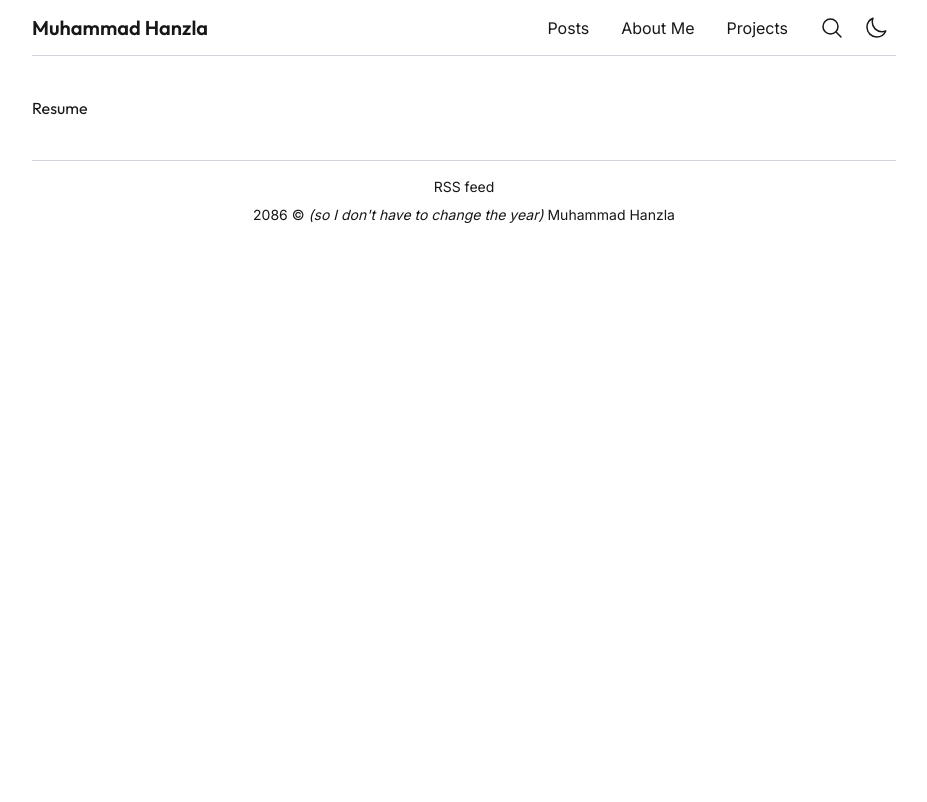
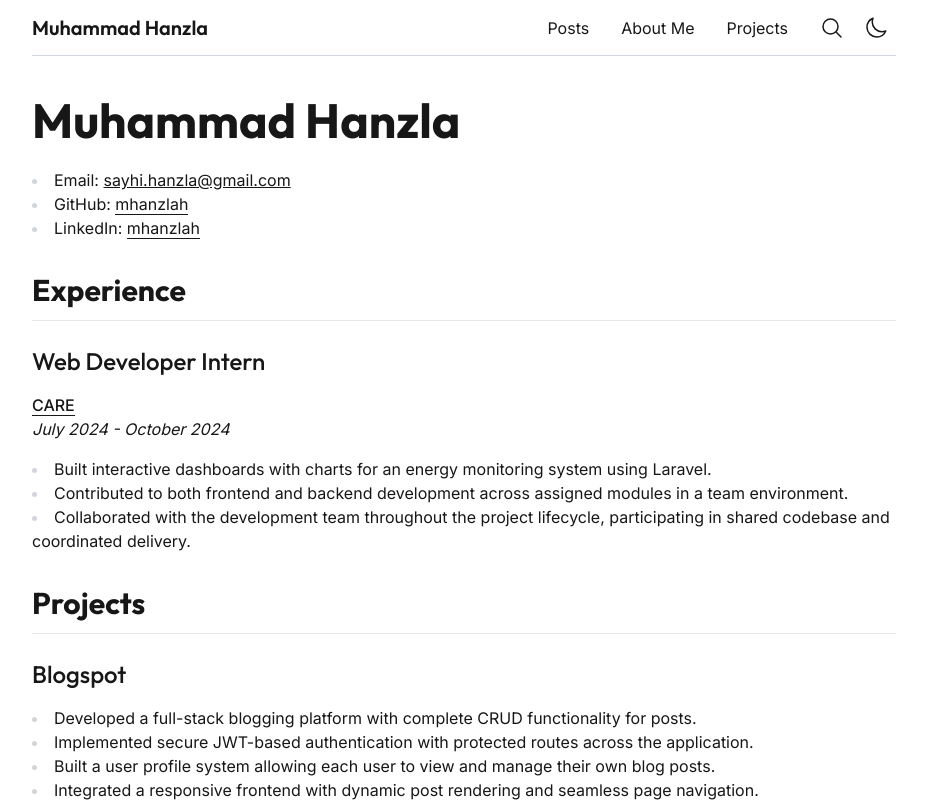
Before and after one commit to mhanzlah/mhanzlah.com, a Next.js app: page /resume in a window 1280 px wide. Shown: the top 802 px of the page, without its empty margins (176-1103 px from the left). Built offline with nearby package versions, Linux system fonts and the light colour scheme.

Commit message:
feat: implement resume page with data and types updates

```diff
--- a/src/app/resume/page.tsx
+++ b/src/app/resume/page.tsx
@@ -1,9 +1,143 @@
+import Section from '@/components/ui/section';
+import { aboutMe } from '@/data/about-me';
+import { projects } from '@/data/projects';
 import { Metadata } from 'next';
+import Link from 'next/link';
 
 export const metadata: Metadata = {
-  title: 'Resume',
+  title: aboutMe.name,
 };
 
 export default function Resume() {
-  return <h1>Resume</h1>;
+  const { name, socials, emailAddress, experiences, educations, skills } = aboutMe;
+
+  return (
+    <Section parent={true} title={name}>
+      <div className="mb-8">
+        <ul className="list-inside list-disc marker:text-gray-300 dark:marker:text-gray-600">
+          <li>
+            Email:{' '}
+            <Link href={`mailto:${emailAddress}`} className="underline">
+              {emailAddress}
+            </Link>
+          </li>
+          {socials.map((social) => (
+            <li key={social.title}>
+              {social.title}:{' '}
+              <Link
+                href={social.href}
+                className="border-foreground border-b"
+                target="_blank"
+                rel="noopener norefferer"
+              >
+                {social.hrefDisplay ?? social.href}
+              </Link>
+            </li>
+          ))}
+        </ul>
+      </div>
+
+      <Section
+        title="Experience"
+        headingClassName="border-b border-gray-200 dark:border-gray-700 pb-3"
+        className="mb-8"
+      >
+        <ul>
+          {experiences.map((experience) => (
+            <li key={`${experience.role}-${experience.company}`} className="not-last:mb-6">
+              <h3 className="mb-4 text-xl font-medium md:text-2xl">{experience.role}</h3>
+              <Link
+                href={experience.company.href}
+                className="border-foreground border-b font-medium"
+              >
+                {experience.company.title}
+              </Link>
+              <p className="mb-4 italic">
+                {new Date(experience.startDate).toLocaleDateString('en-US', {
+                  month: 'long',
+                  year: 'numeric',
+                })}{' '}
+                -{' '}
+                {new Date(experience.endDate).toLocaleDateString('en-US', {
+                  month: 'long',
+                  year: 'numeric',
+                })}
+              </p>
+              <ul className="list-inside list-disc marker:text-gray-300 dark:marker:text-gray-600">
+                {experience.description?.map((item) => (
+                  <li key={item}>{item}</li>
+                ))}
+              </ul>
+            </li>
+          ))}
+        </ul>
+      </Section>
+
+      <Section
+        title="Projects"
+        headingClassName="border-b border-gray-200 dark:border-gray-700 pb-3"
+        className="mb-8"
+      >
+        <ul>
+          {projects
+            .filter((p) => p.onCV)
+            .map((project) => {
+              const demoLink = project.links.find((l) => l.title === 'Demo');
+
+              return (
+                <li key={project.title} className="not-last:mb-6">
+                  <h3 className="mb-4 text-xl font-medium md:text-2xl">
+                    <Link
+                      href={demoLink?.href ?? '#'}
+                      className="hover:border-foreground border-b border-transparent"
+                    >
+                      {project.title}
+                    </Link>
+                  </h3>
+                  <ul className="list-inside list-disc marker:text-gray-300 dark:marker:text-gray-600">
+                    {project.description?.map((item) => (
+                      <li key={item}>{item}</li>
+                    ))}
+                  </ul>
+                </li>
+              );
+            })}
+        </ul>
+      </Section>
+
+      <Section
+        title="Education"
+        headingClassName="border-b border-gray-200 dark:border-gray-700 pb-3"
+        className="mb-8"
+      >
+        <ul>
+          {educations.map((education) => (
+            <li key={education.degree}>
+              <h3 className="mb-4 text-xl font-medium md:text-2xl">{education.degree}</h3>
+              <p className="font-semibold">{education.instititue}</p>
+              <p className="italic">
+                {new Date(education.startDate).toLocaleDateString('en-US', {
+                  year: 'numeric',
+                })}{' '}
+                -{' '}
+                {new Date(education.endDate).toLocaleDateString('en-US', {
+                  year: 'numeric',
+                })}
+              </p>
+            </li>
+          ))}
+        </ul>
+      </Section>
+
+      <Section title="Skills" headingClassName="border-b border-gray-200 dark:border-gray-700 pb-3">
+        <ul className="list-inside list-disc marker:text-gray-300 dark:marker:text-gray-600">
+          {skills.map((skill) => (
+            <li key={skill.name}>
+              <span className="font-bold">{skill.name}</span>: {skill.description}
+            </li>
+          ))}
+        </ul>
+      </Section>
+    </Section>
+  );
 }
--- a/src/data/about-me.ts
+++ b/src/data/about-me.ts
@@ -1,6 +1,7 @@
 import { AboutMe } from '@/types/about-me';
 
 export const aboutMe: AboutMe = {
+  name: 'Muhammad Hanzla',
   content: {
     intro: `AI student building practical full-stack systems & machine learning projects.`,
     bio: `
@@ -17,8 +18,66 @@ If you want to stay updated, you can subscribe to the [RSS feed](/rss.xml). I'm
   lastUpdated: '2026-06-09',
   emailAddress: 'sayhi.hanzla@gmail.com',
   socials: [
-    { title: 'GitHub', href: 'https://github.com/mhanzlah' },
-    { title: 'LinkedIn', href: 'https://linkedin.com/in/mhanzlah' },
+    { title: 'GitHub', href: 'https://github.com/mhanzlah', hrefDisplay: 'mhanzlah' },
+    {
+      title: 'LinkedIn',
+      href: 'https://linkedin.com/in/mhanzlah',
+      hrefDisplay: 'mhanzlah',
+    },
   ],
   now: ["Pursuing my Bachelor's degree in Artificial Intelligence", 'Tweaking this website'],
+  experiences: [
+    {
+      role: 'Web Developer Intern',
+      company: {
+        href: 'https://www.linkedin.com/company/care-iub/',
+        title: 'CARE',
+      },
+      startDate: 'July 2024',
+      endDate: 'October 2024',
+      description: [
+        'Built interactive dashboards with charts for an energy monitoring system using Laravel.',
+        'Contributed to both frontend and backend development across assigned modules in a team environment.',
+        'Collaborated with the development team throughout the project lifecycle, participating in shared codebase and coordinated delivery.',
+      ],
+    },
+    // {
+    //   role: 'AI Backend Engineering Intern',
+    //   company: {
+    //     href: 'https://flyrank.ai',
+    //     title: 'FlyRank AI',
+    //   },
+    //   startDate: 'July 2026',
+    //   endDate: 'September 2026',
+    //   description: [],
+    // },
+  ],
+  educations: [
+    {
+      instititue: 'The Islamia University of Bahawalpur',
+      degree: 'Bachelors of Science in Artificial Intelligence',
+      startDate: 'August 2023',
+      endDate: 'June 2027',
+      description: [
+        'Relevant coursework in Programming Fundamentals, Object Oriented Programming, Data Structures and Algorithms, Machine Learning, and Web Programming.',
+      ],
+    },
+  ],
+  skills: [
+    {
+      name: 'Languages',
+      description: 'JavaScript, TypeScript, Python, HTML, CSS, SQL, PHP, Go, C++',
+    },
+    {
+      name: 'Frameworks/Libraries',
+      description: 'React, Tailwind, Express.js, Node.js, Next.js, Django, FastAPI, Laravel',
+    },
+    { name: 'Databases', description: 'MySQL, PostgreSQL, MongoDB' },
+    { name: 'Tools', description: 'Git/GitHub, Docker, Linux' },
+    {
+      name: 'Soft skills',
+      description:
+        'Problem Solving, Team Collaboration, Communication, Time Management, Attention to Detail',
+    },
+  ],
 };
--- a/src/data/projects.ts
+++ b/src/data/projects.ts
@@ -27,6 +27,13 @@ export const projects: Project[] = [
       },
     ],
     featured: true,
+    onCV: true,
+    description: [
+      'Developed a full-stack blogging platform with complete CRUD functionality for posts.',
+      'Implemented secure JWT-based authentication with protected routes across the application.',
+      'Built a user profile system allowing each user to view and manage their own blog posts.',
+      'Integrated a responsive frontend with dynamic post rendering and seamless page navigation.',
+    ],
   },
   {
     title: 'Yecommerce',
@@ -43,6 +50,12 @@ export const projects: Project[] = [
       },
     ],
     featured: true,
+    onCV: true,
+    description: [
+      'Building a full-stack e-commerce platform supporting both guest and authenticated order placement via COD.',
+      'Implemented secure authentication alongside complete product CRUD with user-submitted reviews.',
+      'Integrated real-time order status notifications keeping users updated across placed, pending, and shipped states.',
+    ],
   },
   {
     title: 'Anonymous Chess',
@@ -59,6 +72,12 @@ export const projects: Project[] = [
       },
     ],
     featured: true,
+    onCV: true,
+    description: [
+      'Built a real-time multiplayer chess game with WebSocket connections for live move synchronization between two players.',
+      'Implemented an anonymous matchmaking system that pairs available players into live game sessions, with spectator support for additional users.',
+      'Developing in-game chat functionality to enable communication between matched players during active games.',
+    ],
   },
   {
     title: 'Code Crafter',
--- a/src/types/link.ts
+++ b/src/types/link.ts
@@ -1,5 +1,6 @@
 export type Link = {
   href: string;
+  hrefDisplay?: string;
   title: string;
 };
 
--- a/src/types/project.ts
+++ b/src/types/project.ts
@@ -6,7 +6,9 @@ export type ProjectLink = {
 export type Project = {
   title: string;
   subtitle: string;
+  description?: string[];
   year: number;
   links: ProjectLink[];
   featured?: boolean;
+  onCV?: boolean;
 };
```
Also changed, not shown: src/types/about-me.ts (+25 -0 lines).
